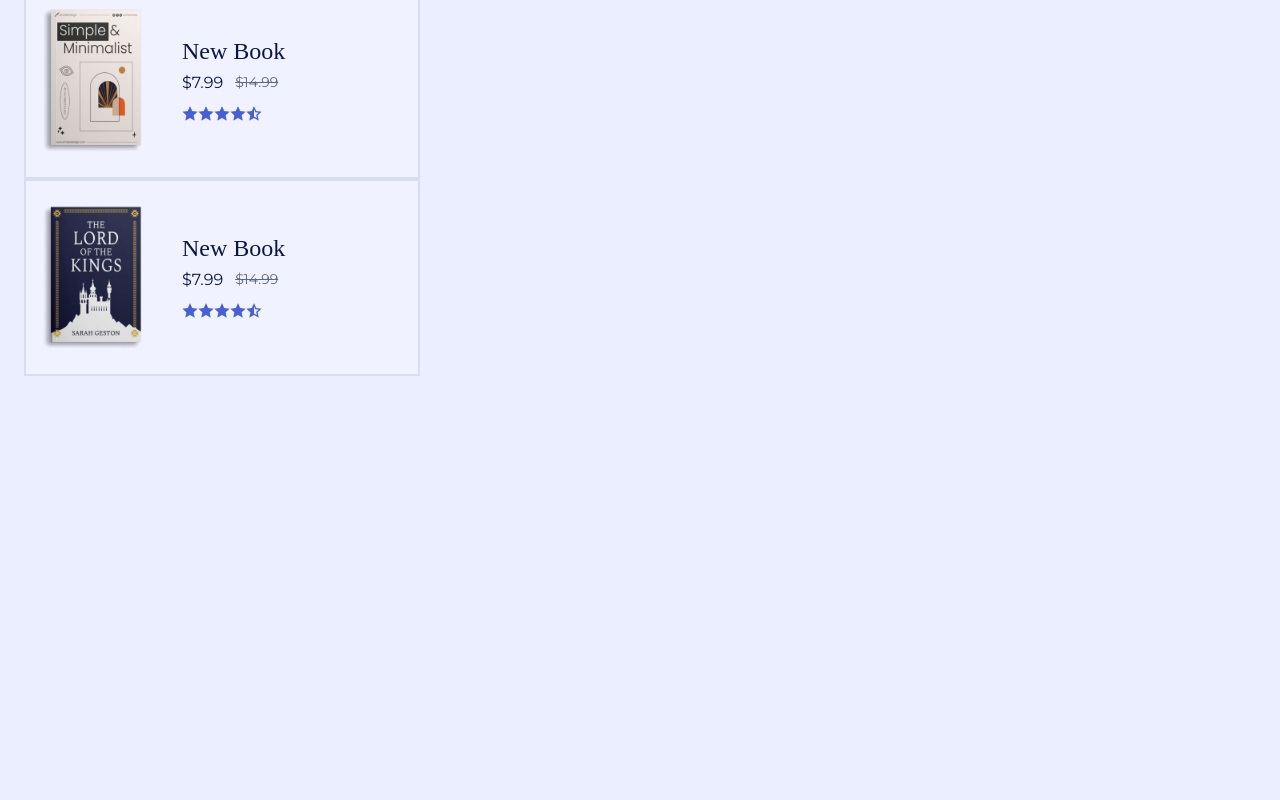
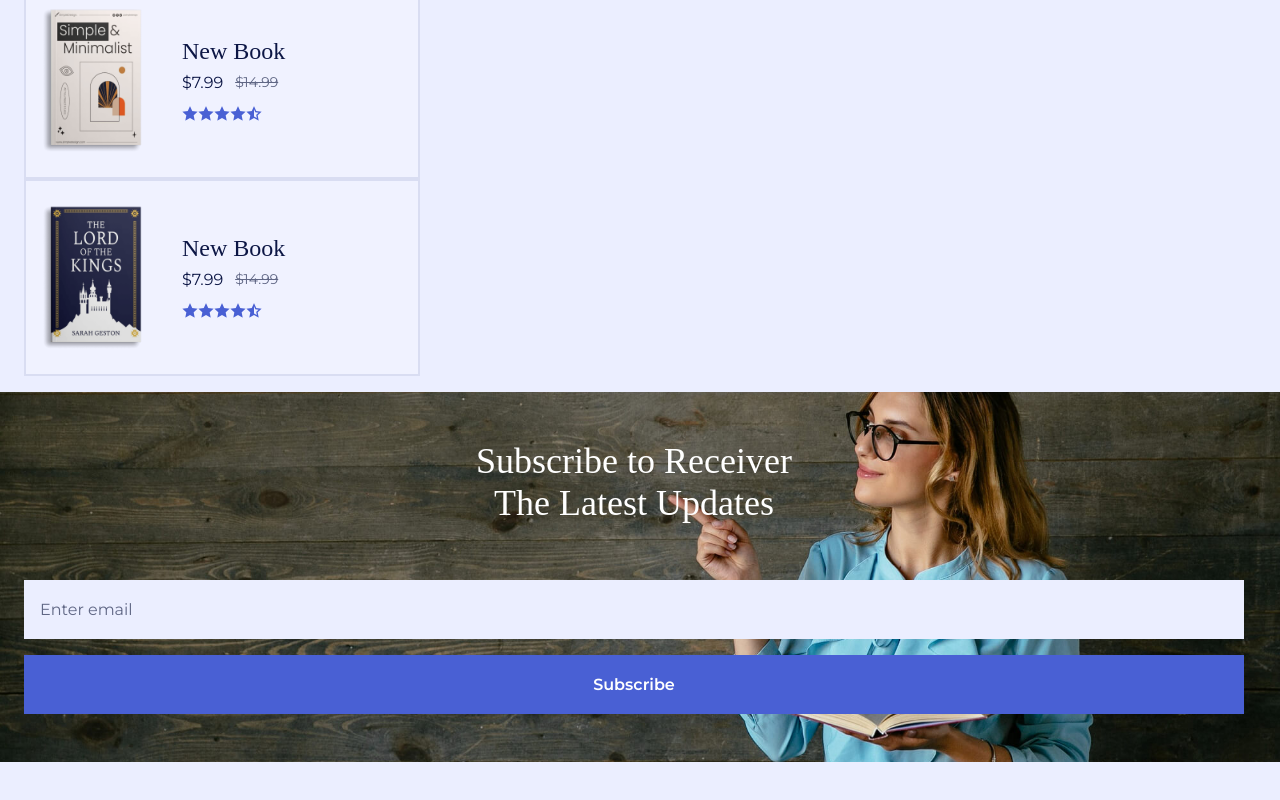
Before and after one commit to starNGC2237/starlibrary2, a Vue app: page / in a window 1280 px wide. Shown: the part 11072-11872 px from the top of the page. Before the commit the page ends 11656 px from the top, so only its background shows below. Built offline with nearby package versions, Linux system fonts and the light colour scheme; a web font is replaced by a local one.

Commit message:
feat: P13

```diff
--- a/src/App.vue
+++ b/src/App.vue
@@ -7,6 +7,7 @@ import AppServices from '@/components/AppServices/AppServices.vue'
 import AppFeatured from '@/components/AppFeatured/AppFeatured.vue'
 import AppDiscount from '@/components/AppDiscount/AppDiscount.vue'
 import AppNewBook from '@/components/AppNewBook/AppNewBook.vue'
+import AppJoin from '@/components/AppJoin/AppJoin.vue'
 </script>
 
 <template>
@@ -37,7 +38,7 @@ import AppNewBook from '@/components/AppNewBook/AppNewBook.vue'
     <AppNewBook />
 
     <!--==================== JOIN ====================-->
-    <section class="join section"></section>
+    <AppJoin />
 
     <!--==================== TESTIMONIAL ====================-->
     <section class="testimonial section" id="testimonial"></section>
--- /dev/null
+++ b/src/components/AppJoin/AppJoin.vue
@@ -0,0 +1,66 @@
+<script setup lang="ts">
+import { ref } from 'vue'
+
+import imgBgUrl from '@/assets/img/join-bg.jpg'
+const imgBg = ref(imgBgUrl)
+</script>
+
+<template>
+  <section class="join section">
+    <div class="join__container">
+      <img :src="imgBg" alt="#" class="join__bg" />
+      <div class="join__data container grid">
+        <h2 class="join__title section__title">
+          Subscribe to Receiver <br />
+          The Latest Updates
+        </h2>
+
+        <form action="" class="join__form">
+          <input type="email" placeholder="Enter email" class="join__input" />
+          <button type="submit" class="join__button button">Subscribe</button>
+        </form>
+      </div>
+    </div>
+  </section>
+</template>
+
+<style scoped lang="scss">
+.join {
+  position: relative;
+  padding-block: 3rem;
+}
+
+.join__bg {
+  position: absolute;
+  top: 0;
+  left: 0;
+  width: 100%;
+  height: 100%;
+  object-fit: cover;
+  object-position: center;
+}
+
+.join__data {
+  position: relative;
+}
+.join__title {
+  color: var(--white-color);
+}
+.join__form {
+  display: grid;
+  row-gap: 1rem;
+}
+.join__input {
+  padding: 1.25rem 1rem;
+  background-color: var(--body-color);
+  color: var(--title-color);
+  transition: background-color 0.4s;
+  &::placeholder {
+    color: var(--text-color);
+  }
+}
+.join__button {
+  padding: 1.25rem;
+  cursor: pointer;
+}
+</style>
```
